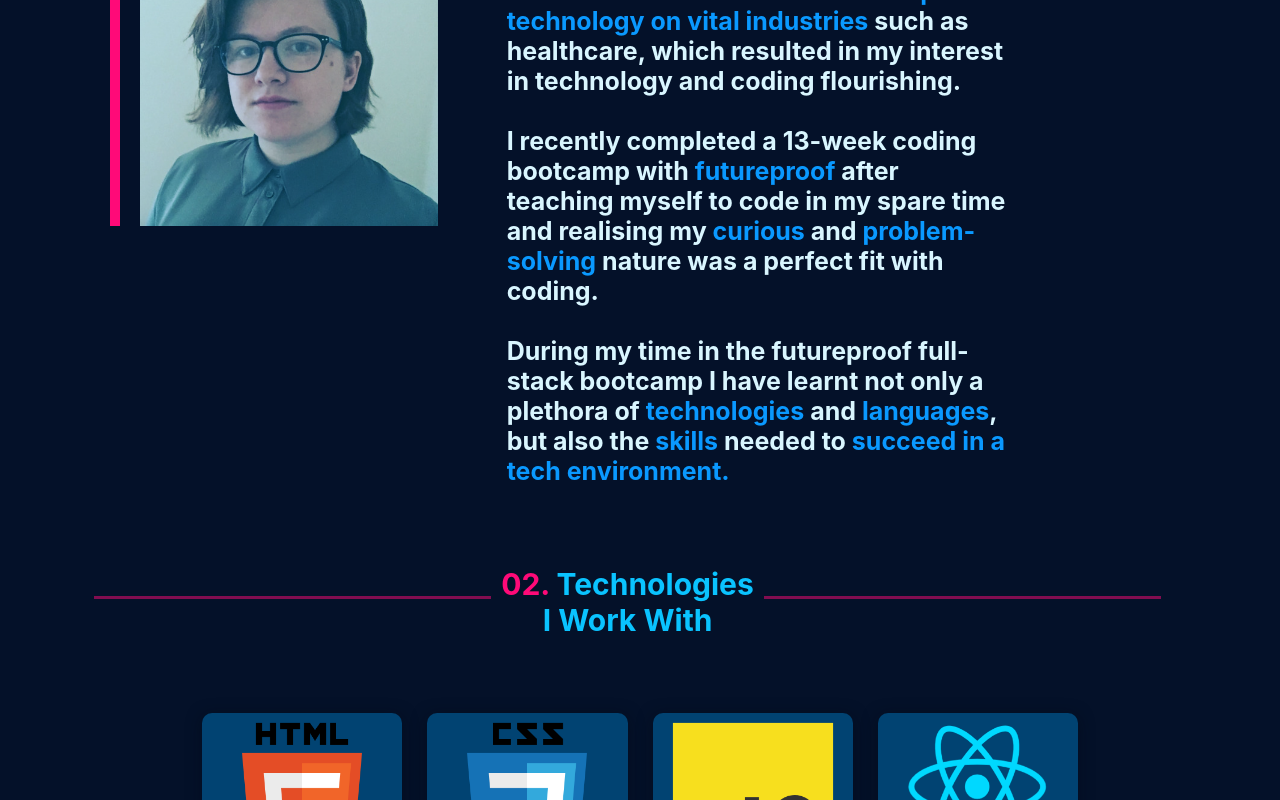
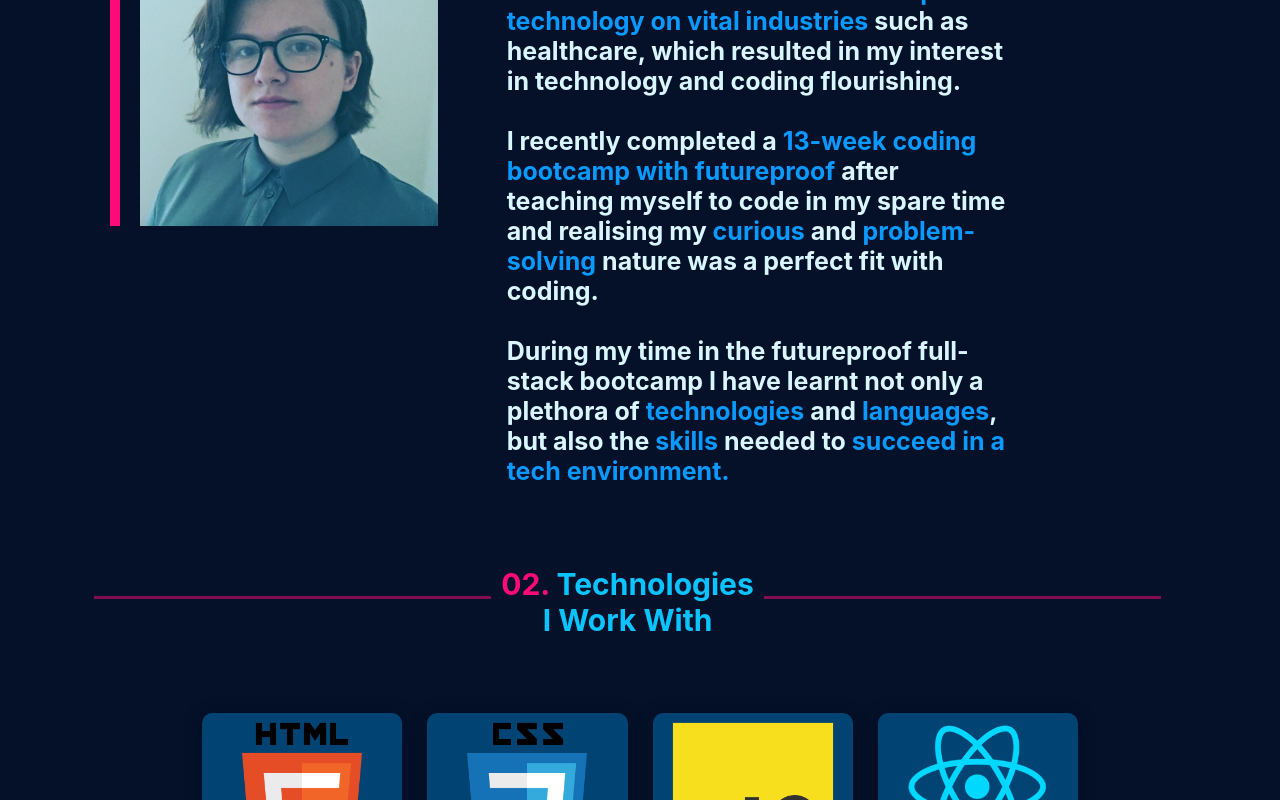
Before and after one commit to LaylaSouthcombe/Portfolio, a React (Create React App) app: page / in a window 1280 px wide. Shown: the part 1180-1980 px from the top of the page. Built offline with nearby package versions, Linux system fonts and the light colour scheme.

Commit message:
remove excess image

```diff
--- a/src/pages/About/index.js
+++ b/src/pages/About/index.js
@@ -15,7 +15,7 @@ const About = () => {
                 <div className="aboutText">
                     <p>After graduating from the University of Bath with a <span className="bold">Pharmacology Masters Degree</span> in 2018, I worked in the medical publishing and communications industry.</p>
                     <p>It was here that I <span className="bold">witnessed the impact of technology on vital industries</span> such as healthcare, which resulted in my interest in technology and coding flourishing.</p>
-                    <p>I recently completed a 13-week coding bootcamp with <span className="bold">futureproof</span> after teaching myself to code in my spare time and realising my <span className="bold">curious</span> and <span className="bold">problem-solving</span> nature was a perfect fit with coding.</p>
+                    <p>I recently completed a <span className="bold">13-week coding bootcamp with futureproof</span> after teaching myself to code in my spare time and realising my <span className="bold">curious</span> and <span className="bold">problem-solving</span> nature was a perfect fit with coding.</p>
                     <p>During my time in the futureproof full-stack bootcamp I have learnt not only a plethora of <span className="bold">technologies</span> and <span className="bold">languages</span>, but also the <span className="bold">skills</span> needed to <span className="bold">succeed in a tech environment.</span></p>
                 </div>
                 <div className="aboutImgDiv">
```
Also changed, not shown: src/images/openUp.png (deleted).
